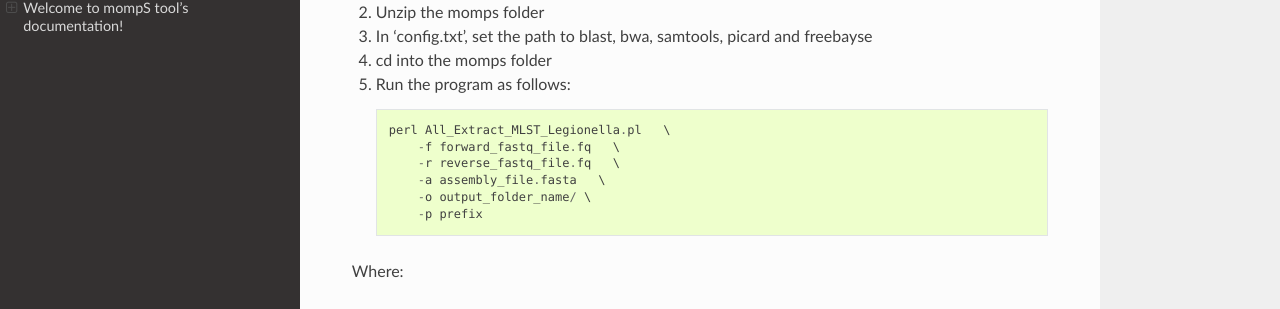
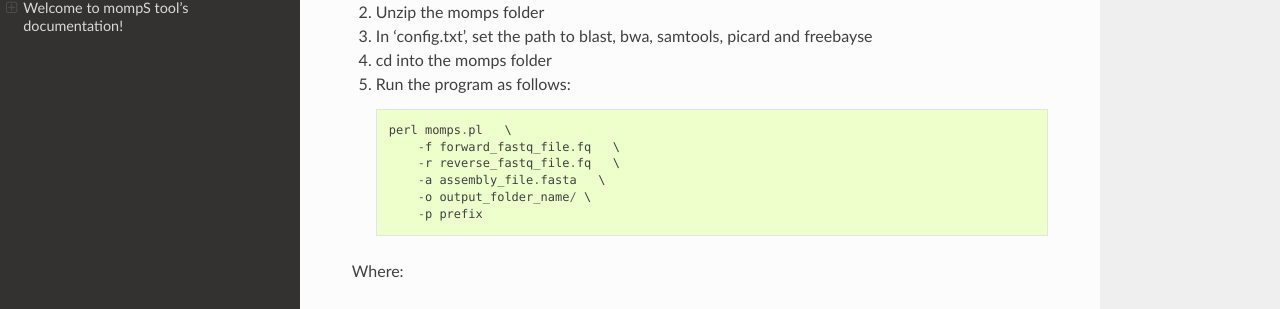
Before and after one commit to bioinfo-core-BGU/mompS, a Sphinx documentation site: the page built from Doc/source/index.rst, in a window 1280 px wide and 900 px high, scrolled down 518 px. Shown: the part 137-446 px from the top of the window. Built offline with Sphinx 7.4.7 and the Read the Docs theme 2.0.0, drawn with Linux system fonts in a browser that asks for light colours.

Commit message:
remove nonrelevant comments and rename scripts files

```diff
--- a/Doc/source/index.rst
+++ b/Doc/source/index.rst
@@ -24,7 +24,7 @@ Usage
 4. cd into the momps folder
 5. Run the program as follows::
 
-    perl All_Extract_MLST_Legionella.pl   \
+    perl momps.pl   \
         -f forward_fastq_file.fq   \
         -r reverse_fastq_file.fq   \
         -a assembly_file.fasta   \
```
Also changed, not shown: 13 other files.
